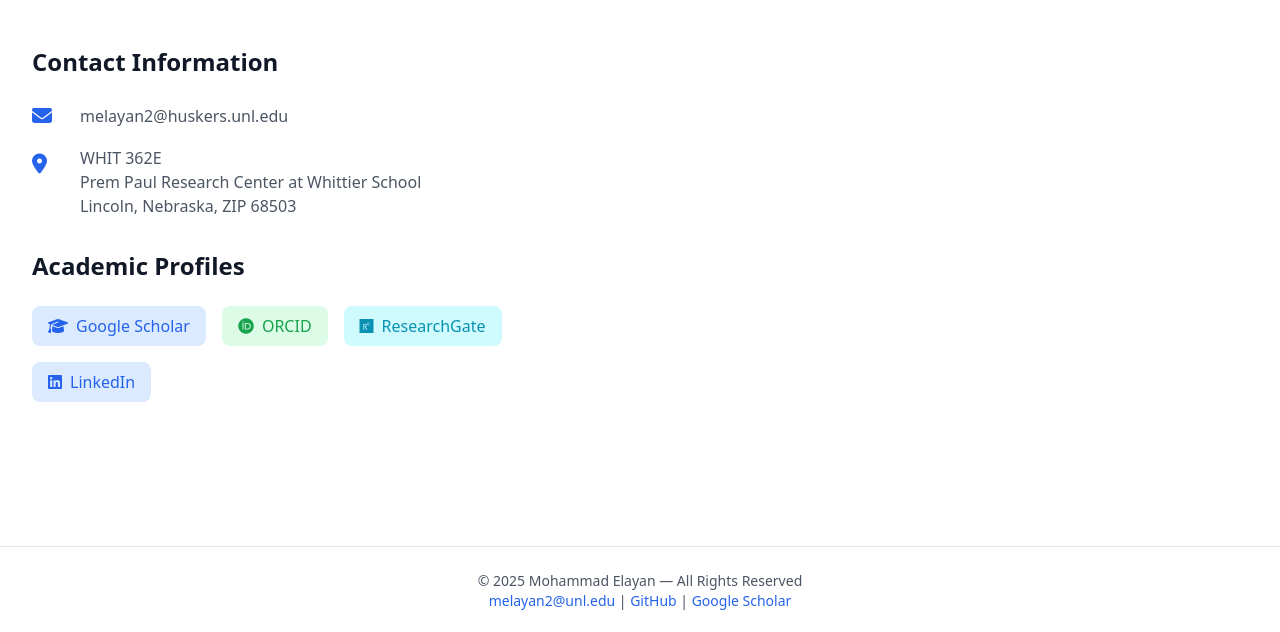
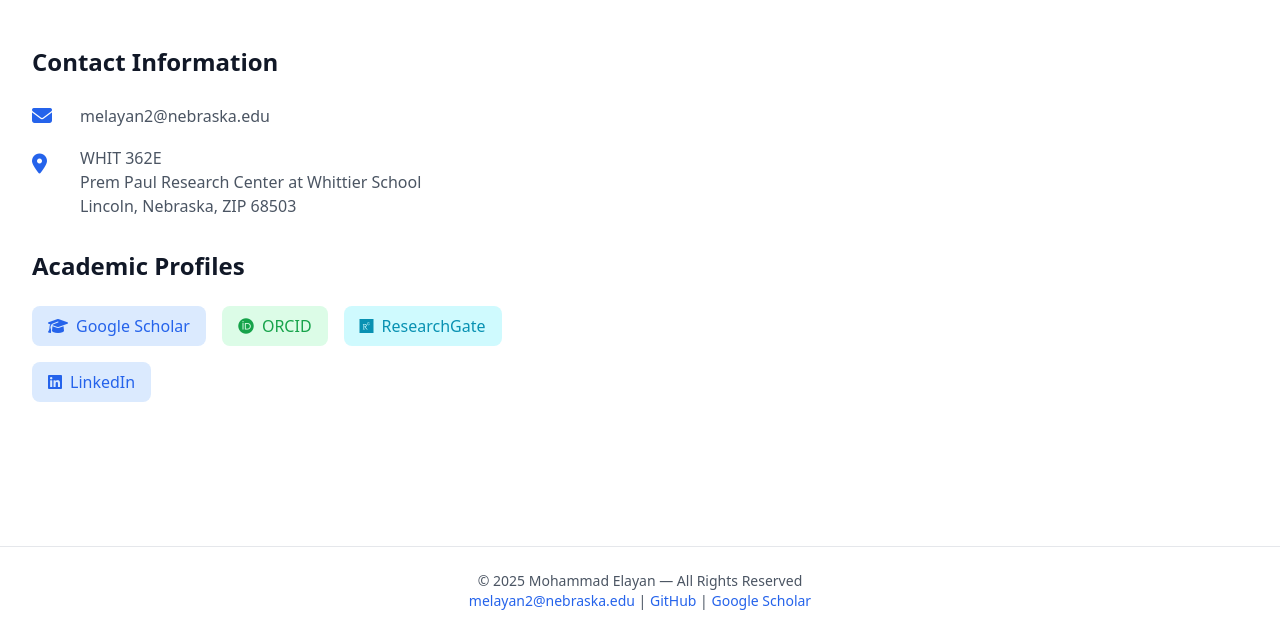
Before and after one commit to mselayan/mselayan.github.io, a Jekyll site: the page experience.html, which Jekyll copies as it is, in a window 1280 px wide and 900 px high, scrolled down 685 px. Shown: the part 265-897 px from the top of the window. Built offline with Jekyll 4.4.1, drawn with Linux system fonts in a browser that asks for light colours; nearby versions of some CDN libraries.

Commit message:
Update experience.html

```diff
--- a/experience.html
+++ b/experience.html
@@ -161,8 +161,8 @@
                     <div class="space-y-4">
                         <div class="flex items-center">
                             <i class="fas fa-envelope text-blue-600 text-xl w-8"></i>
-                            <a href="mailto:melayan2@huskers.unl.edu" class="text-gray-600 hover:text-blue-600 ml-4">
-                                melayan2@huskers.unl.edu
+                            <a href="mailto:melayan2@nebraska.edu" class="text-gray-600 hover:text-blue-600 ml-4">
+                                melayan2@nebraska.edu
                             </a>
                         </div>
                         <div class="flex items-start">
@@ -204,7 +204,7 @@
     <footer class="bg-white text-gray-600 text-sm text-center py-6 border-t mt-16 fade-in stagger-4">
       <p>© 2025 Mohammad Elayan — All Rights Reserved</p>
       <p>
-        <a href="mailto:melayan2@unl.edu" class="text-blue-600 hover:underline">melayan2@unl.edu</a> |
+        <a href="mailto:melayan2@nebraska.edu" class="text-blue-600 hover:underline">melayan2@nebraska.edu</a> |
         <a href="https://github.com/mselayan" class="text-blue-600 hover:underline">GitHub</a> |
         <a href="https://scholar.google.com/" class="text-blue-600 hover:underline">Google Scholar</a>
       </p>
```
